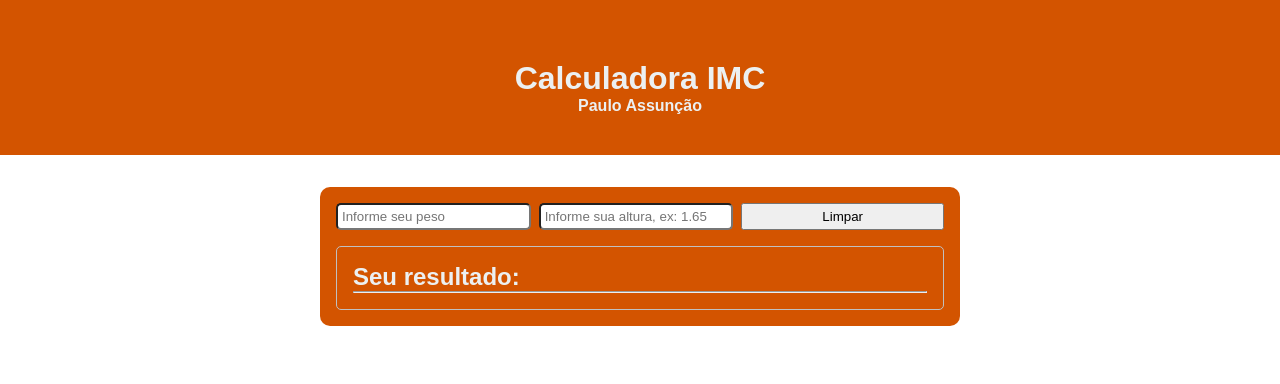
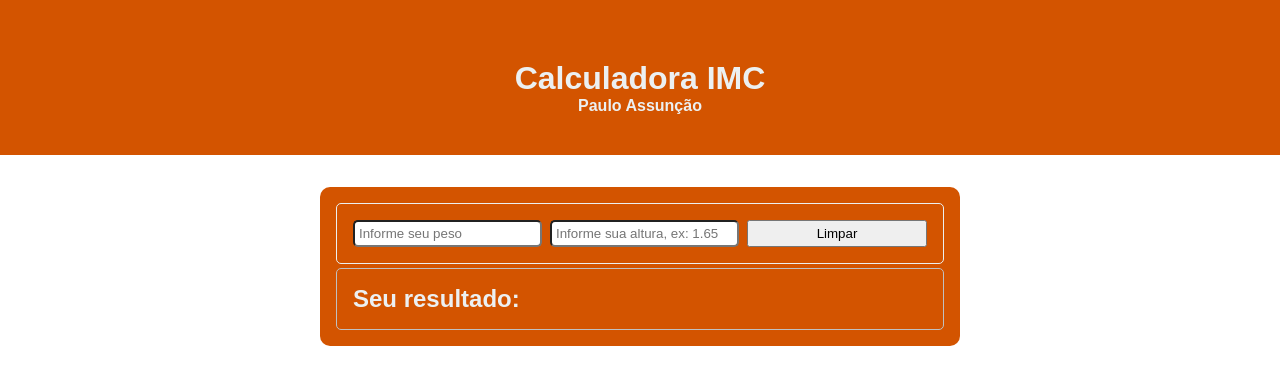
Before and after one commit to pabsoftware/imc_react, a React (Vite) app: page / in a window 1280 px wide. Shown: the top 384 px of the page. Built offline with nearby package versions, Linux system fonts and the light colour scheme.

Commit message:
Melhosando visual do formulario

```diff
--- a/src/components/formulario/Formulario.module.css
+++ b/src/components/formulario/Formulario.module.css
@@ -3,6 +3,9 @@
 .formCadastro {
     display: grid;
     grid-template-columns: 1fr 1fr 1fr;
+    border: 1px solid var(--corTitulo);
+    padding: 16px;
+    border-radius: 5px;
 
     input {
         margin-right: 8px;
@@ -14,7 +17,7 @@
 .resultadoIMC {
     padding: 16px;
     border: 1px solid silver;
-    margin-top: 16px;
+    margin-top: 4px;
     border-radius: 5px;
     color: var(--corTitulo);
 
--- a/src/components/formulario/index.jsx
+++ b/src/components/formulario/index.jsx
@@ -61,7 +61,7 @@ import styles from './Formulario.module.css'
 
             </form>
             <div className={styles.resultadoIMC}>
-                <h2>Seu resultado: <hr /> {calculaIMC()}</h2>
+                <h2>Seu resultado:  {calculaIMC()}</h2>
             </div>
 
         </div>
```
